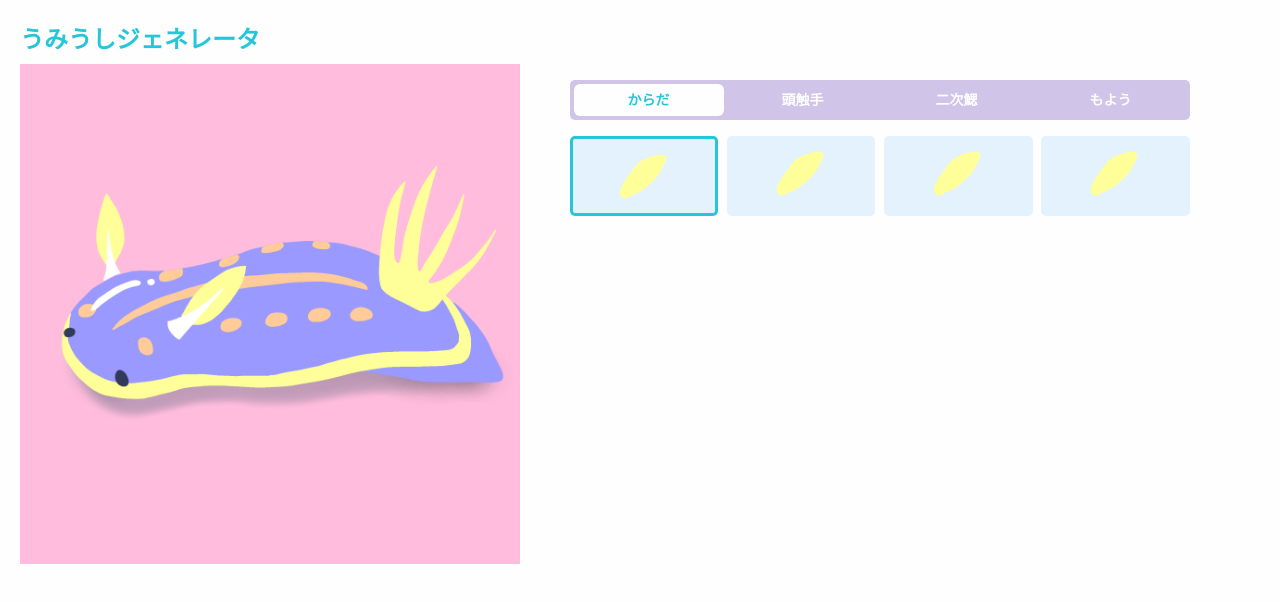
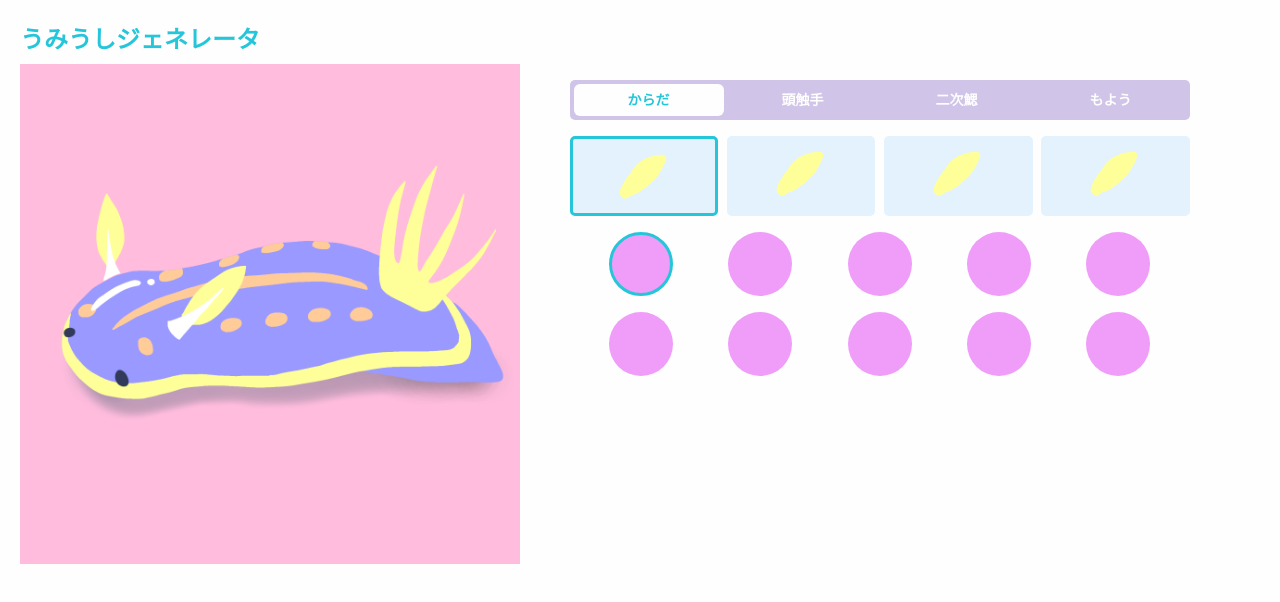
Before and after one commit to koconuts/sea-slug-generator, a Vue app: page / in a window 1280 px wide. Shown: the top 602 px of the page. Built offline with nearby package versions, Linux system fonts and the light colour scheme; a web font is replaced by a local one.

Commit message:
color selector 追加

```diff
--- a/public/styles.css
+++ b/public/styles.css
@@ -98,6 +98,26 @@ ul {
   margin: 8px auto;
 }
 
+.color-selector {
+  height: 48px;
+  margin-top: 16px;
+  justify-content: space-evenly;
+}
+
+.color-item {
+  border-radius: 50%;
+  /* TODO: 正しい色にする */
+  background-color: #F09DF9;;
+  margin: 0 4px;
+  height: 100%;
+  width: 48px;
+  box-sizing: border-box;
+}
+
+.color-item.selected {
+  border: solid 3px #26C6DA;
+}
+
 @media (min-width: 960px) {
   html {
     margin: 0 20px;
@@ -117,4 +137,11 @@ ul {
   .main-img {
     max-width: 500px;
   }
+  .color-selector {
+    height: 64px;
+  }
+  .color-item {
+    width: 64px;
+    margin: 0 16px;
+  }
 }
--- a/src/App.vue
+++ b/src/App.vue
@@ -46,6 +46,24 @@
             </li>
           </ul>
         </div>
+        <div class="container">
+          <ul class="selector color-selector">
+            <!-- 選択状態 -->
+            <li class="item color-item selected"></li>
+            <!-- 未選択状態 -->
+            <li class="item color-item"></li>
+            <li class="item color-item"></li>
+            <li class="item color-item"></li>
+            <li class="item color-item"></li>
+          </ul>
+          <ul class="selector color-selector">
+            <li class="item color-item"></li>
+            <li class="item color-item"></li>
+            <li class="item color-item"></li>
+            <li class="item color-item"></li>
+            <li class="item color-item"></li>
+          </ul>
+        </div>
       </div>
     </div>
   </div>
```
